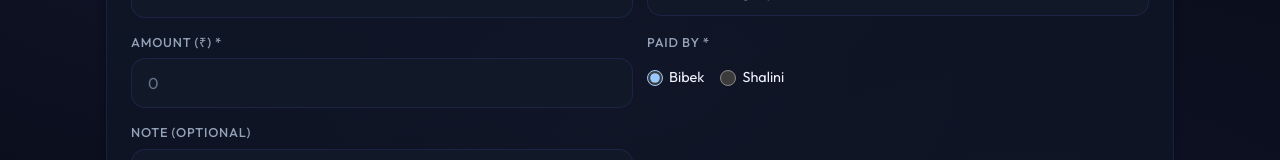
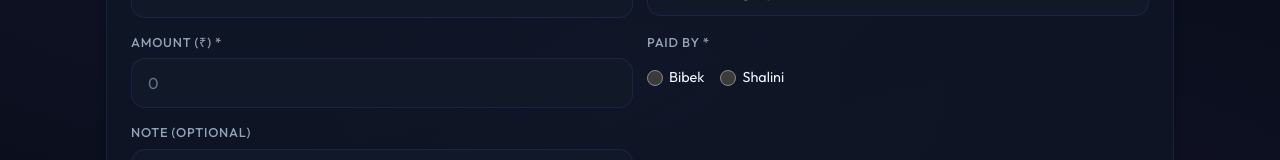
Before and after one commit to Bibekbitu9/expense-tracker, a Next.js app: page / in a window 1280 px wide. Shown: the part 322-482 px from the top of the page. Built offline with nearby package versions, Linux system fonts and the light colour scheme.

Commit message:
fix: make Paid By mandatory without default value

```diff
--- a/src/components/ExpenseForm.tsx
+++ b/src/components/ExpenseForm.tsx
@@ -13,7 +13,7 @@ export default function ExpenseForm({ onExpenseAdded, onToast }: ExpenseFormProp
     const [date, setDate] = useState(new Date().toISOString().split('T')[0]);
     const [category, setCategory] = useState('');
     const [amount, setAmount] = useState('');
-    const [paidBy, setPaidBy] = useState<string>(PAYERS[0]);
+    const [paidBy, setPaidBy] = useState<string>('');
     const [note, setNote] = useState('');
     const [loading, setLoading] = useState(false);
 
@@ -45,6 +45,7 @@ export default function ExpenseForm({ onExpenseAdded, onToast }: ExpenseFormProp
                 // Reset form
                 setCategory('');
                 setAmount('');
+                setPaidBy('');
                 setNote('');
                 onExpenseAdded();
             } else {
@@ -117,6 +118,7 @@ export default function ExpenseForm({ onExpenseAdded, onToast }: ExpenseFormProp
                                         checked={paidBy === payer}
                                         onChange={(e) => setPaidBy(e.target.value)}
                                         style={{ accentColor: 'var(--accent-primary)', width: '16px', height: '16px' }}
+                                        required
                                     />
                                     {payer}
                                 </label>
```
